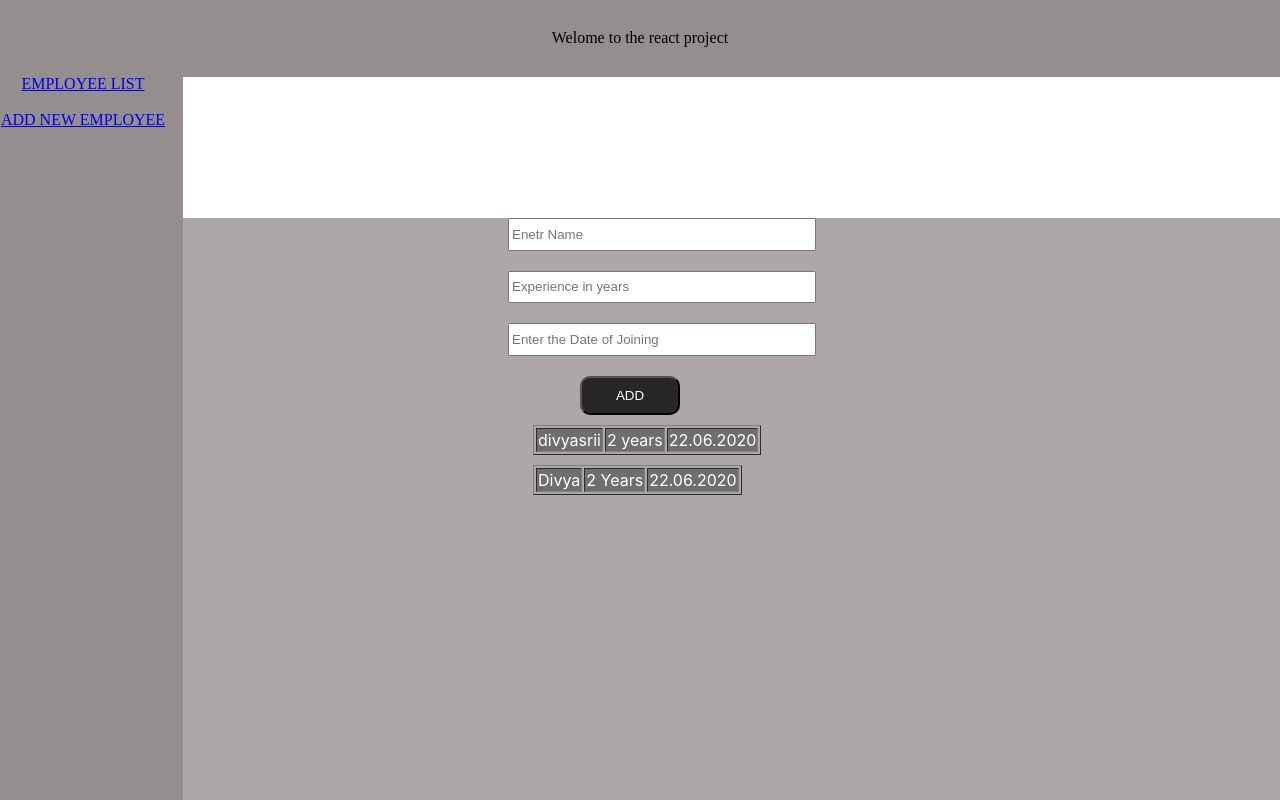
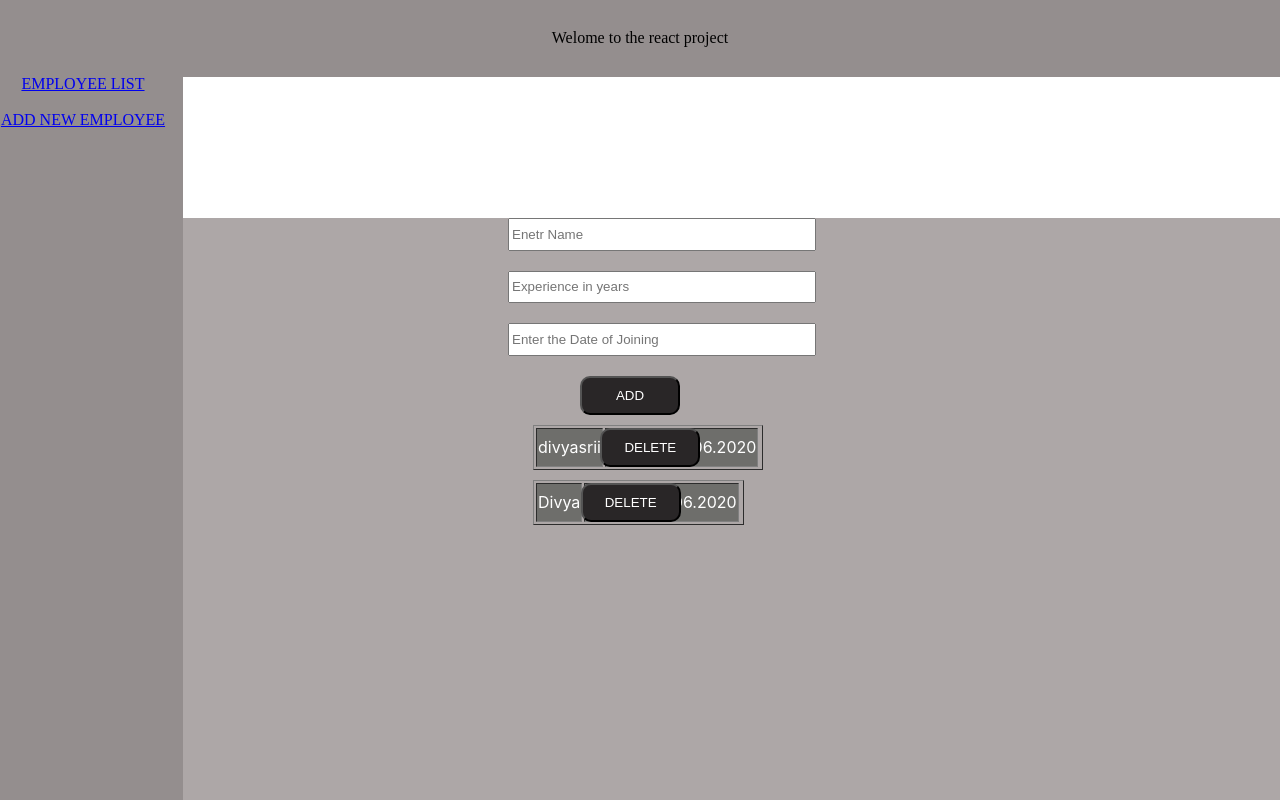
Before and after one commit to Divyadharshini999/newreact, a React (Create React App) app: page /addnew in a window 1280 px wide. Shown: the top 800 px of the page. Built offline with nearby package versions, Linux system fonts and the light colour scheme.

Commit message:
third commit-Delete Operation

```diff
--- a/src/components/AddNew.js
+++ b/src/components/AddNew.js
@@ -5,8 +5,11 @@ import React ,{useState}from "react";
     const [Name,setName]= useState("")
     const [Experience,setExperience]=useState("")
     const [doj,setDoJ]= useState("")
-    const [emp,setEmp]= useState([{Name:"divyasrii",Experience:"2 years",doj:"22.06.2020"},{
+    const [emp,setEmp]= useState([{
+        id:1,Name:"divyasrii",
+    Experience:"2 years",doj:"22.06.2020"},{
 
+        id:2,
         Name: "Divya",
         Experience:"2 Years",
         doj:"22.06.2020"
@@ -20,6 +23,10 @@ import React ,{useState}from "react";
         setEmp([...emp,{Name:Name,Experience:Experience,doj:doj}])
         setName("");setExperience("");setDoJ("")
 }
+const handleIndi=(Name)=>{
+
+    setEmp(emp.filter(e=>e.Name!==Name))
+    }
 
     return(
         <div className="inputContainer">
@@ -36,7 +43,7 @@ import React ,{useState}from "react";
                 <tr>
             <td>{e.Name}</td>
             <td>{e.Experience}</td>
-            <td> {e.doj}</td>
+            <td>{e.doj}</td><button className="delete" onClick={()=>handleIndi(e.Name)}>DELETE</button>
             </tr>
             </table>
             </div>
```
